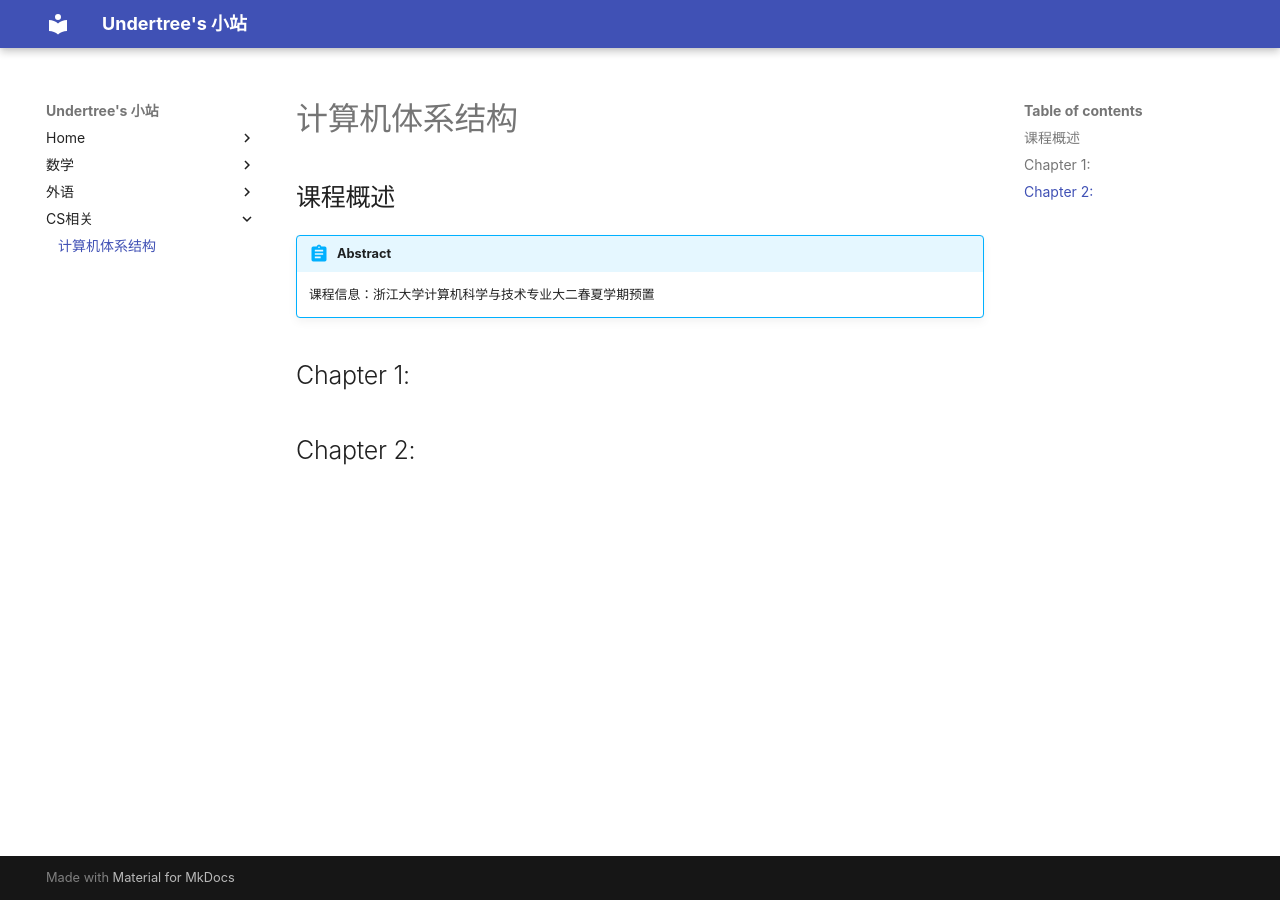
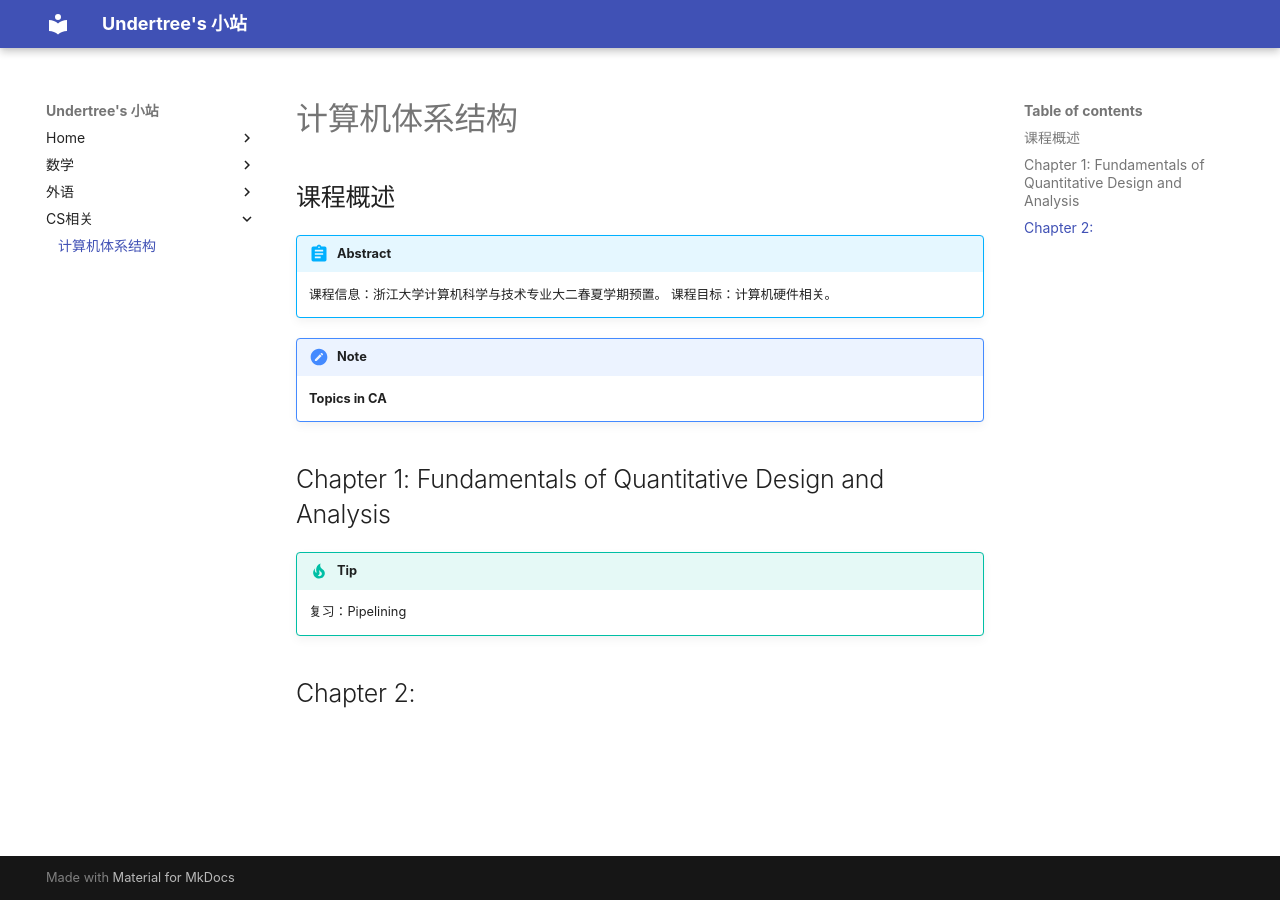
Before and after one commit to Undtree/Notes, an MkDocs documentation site: the page built from docs/计算机体系结构.md, in a window 1280 px wide. Built offline with MkDocs 1.6.1 and Material for MkDocs 9.7.7, drawn with Linux system fonts in a browser that asks for light colours.

Commit message:
renew CA

```diff
--- a/docs/计算机体系结构.md
+++ b/docs/计算机体系结构.md
@@ -1,9 +1,16 @@
 ## 课程概述
 
 !!! Abstract
-    课程信息：浙江大学计算机科学与技术专业大二春夏学期预置
+    课程信息：浙江大学计算机科学与技术专业大二春夏学期预置。
+    课程目标：计算机硬件相关。
 
-## Chapter 1:
+!!! Note
+    **Topics in CA**
+
+## Chapter 1: Fundamentals of Quantitative Design and Analysis
 
 
+!!! Tip
+    复习：Pipelining
+
 ## Chapter 2:
```
